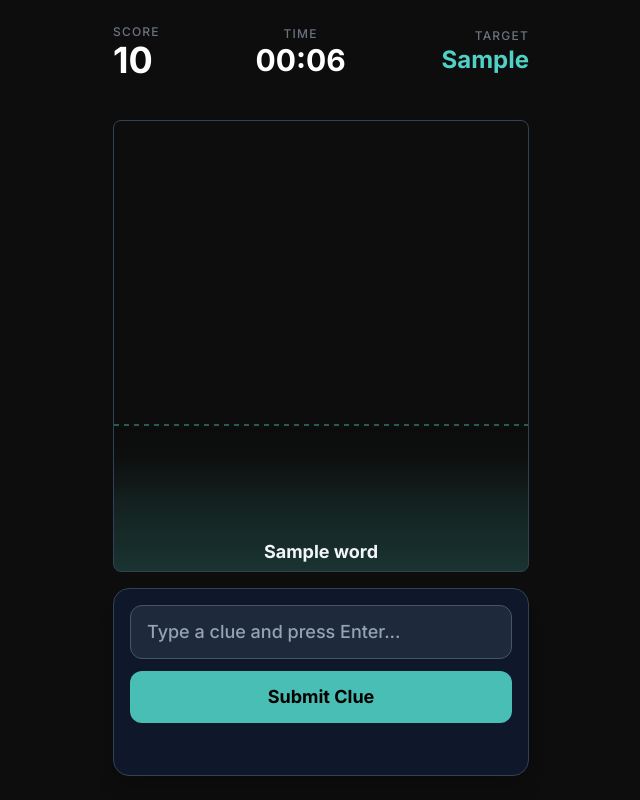
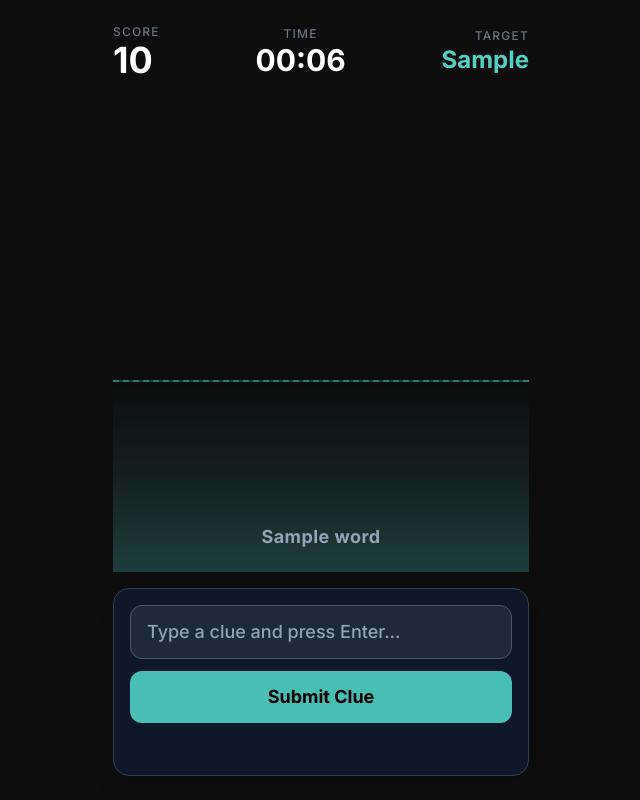
Before and after one commit to LeoFBW/SemantrisPlus, a Flask app: template templates/arcade.html in a window 1280 px wide. Shown: the whole page, without its empty margins (319-959 px from the left). Run offline with Flask 3, Linux system fonts and the light colour scheme; the template is opened without the code that fills it: most values are stand-ins (such as "Sample title", 1, 10 or a date in 2020); some libraries are stand-ins or nearby versions.

Commit message:
GPT Enhanced

```diff
--- a/templates/arcade.html
+++ b/templates/arcade.html
@@ -3,7 +3,7 @@
 <head>
   <meta charset="UTF-8" />
   <meta name="viewport" content="width=device-width, initial-scale=1.0" />
-  <title>LLM Semantris Tower (Canvas)</title>
+  <title>LLM Semantris Tower</title>
 
   <script src="https://cdn.tailwindcss.com"></script>
   <script>
@@ -15,6 +15,20 @@
           },
           colors: {
             tealsoft: "#4fd1c5",
+          },
+          keyframes: {
+            dropIn: {
+              "0%": { transform: "translateY(-40px)", opacity: "0" },
+              "100%": { transform: "translateY(0)", opacity: "1" },
+            },
+            popOut: {
+              "0%": { transform: "scale(1)", opacity: "1" },
+              "100%": { transform: "scale(0.5) rotate(15deg)", opacity: "0" },
+            }
+          },
+          animation: {
+            dropIn: "dropIn 0.75s ease-out",
+            popOut: "popOut 0.5s ease-in",
           },
         },
       },
@@ -31,24 +45,85 @@
       background: #0d0d0d;
       overflow: hidden;
     }
-    /* We keep the scrollbar simple for now, as the canvas won't scroll */
-    ::-webkit-scrollbar {
+
+    .word-item {
+      transition: color 0.3s ease;
+      text-align: center;
+      padding: 0.3rem 1rem;
+    }
+
+    .removing {
+      animation: popOut 0.5s ease-in forwards;
+      z-index: 0;
+    }
+
+    .hit-zone-gradient {
+      background: linear-gradient(
+        to top,
+        rgba(79, 209, 197, 0.25),
+        rgba(79, 209, 197, 0.10),
+        transparent
+      );
+      pointer-events: none;
+      border-top: 2px dashed rgba(79, 209, 197, 0.4);
+    }
+
+    #tower-wrapper::-webkit-scrollbar {
       width: 4px;
     }
-    ::-webkit-scrollbar-thumb {
+    #tower-wrapper::-webkit-scrollbar-thumb {
       background: #4a5568;
       border-radius: 4px;
+    }
+
+    /* Semantris-style keyboard hook: invisible but focusable input */
+    #keyboard_hook_form {
+      position: fixed;
+      top: 0;
+      left: 0;
+      width: 1px;
+      height: 1px;
+      opacity: 0;
+      pointer-events: none;
+      z-index: -1;
+    }
+    #keyboard_hook_input {
+      width: 1px;
+      height: 1px;
+      border: none;
+      background: transparent;
+      color: transparent;
+      outline: none;
+    }
+
+    /* Window container to mimic Semantris wrapper */
+    #window_container {
+      width: 100vw;
+      height: 100vh;
+      display: flex;
+      align-items: center;
+      justify-content: center;
     }
   </style>
 </head>
 
-<body
-  class="font-inter text-slate-400"
-  data-initial-board="{{ game_board | join(',') }}"
-  data-initial-target="{{ target_word }}"
-  data-initial-score="{{ score }}"
->
+<body class="font-inter text-slate-400">
+
+  <!-- Semantris-style keyboard capture -->
+  <form id="keyboard_hook_form" autocomplete="off">
+    <input
+      id="keyboard_hook_input"
+      type="text"
+      autocomplete="off"
+      maxlength="1024"
+    />
+  </form>
+
+  <!-- Window container similar to original Semantris HTML -->
+  <div id="window_container">
+    <!-- Your existing game UI -->
     <div class="w-full max-w-md mx-auto flex flex-col h-screen px-4 py-6">
+
       <div class="flex items-center justify-between mb-6">
         <div>
           <div class="text-xs tracking-widest text-gray-500">SCORE</div>
@@ -73,13 +148,36 @@
         </div>
       </div>
 
-    <div class="relative flex-grow overflow-hidden my-4 border border-slate-700 rounded-lg">
-      <canvas id="game-canvas" class="w-full h-full"></canvas>
+      <div class="relative flex-grow overflow-hidden my-4">
+        <div
+          class="hit-zone-gradient absolute bottom-0 left-0 w-full h-48"
+        ></div>
+
+        <div
+          id="tower-wrapper"
+          class="h-full w-full overflow-y-auto absolute bottom-0 left-0"
+        >
+          <div
+            id="tower"
+            class="flex flex-col-reverse h-full px-4 py-4 space-y-2 space-y-reverse"
+          >
+            {% for word in game_board %}
+            <div
+              data-word="{{ word }}"
+              class="word-item text-lg font-semibold tracking-wide {% if word == target_word %}text-tealsoft font-bold{% else %}text-slate-400{% endif %}"
+              style="order: {{ loop.index0 }}"
+            >
+              {{ word }}
+            </div>
+            {% endfor %}
+          </div>
+        </div>
       </div>
 
       <div
         class="mt-auto rounded-2xl bg-slate-900 border border-slate-700 shadow-xl px-4 py-4"
       >
+        <!-- Visible clue display; can still be clicked and edited if you want -->
         <form id="clue-form">
           <input
             type="text"
@@ -102,9 +200,11 @@
         ></div>
       </div>
     </div>
+  </div>
 
   <script>
-    // --- 1. Get DOM Elements ---
+    // --- DOM references ---
+    const tower = document.getElementById("tower");
     const form = document.getElementById("clue-form");
     const input = document.getElementById("clue-input");
     const submitButton = document.getElementById("submit-button");
@@ -112,30 +212,105 @@
     const scoreDisplay = document.getElementById("score-display");
     const targetDisplay = document.getElementById("target-word-display");
     const timerDisplay = document.getElementById("timer-display");
+    const keyboardForm = document.getElementById("keyboard_hook_form");
+    const keyboardInput = document.getElementById("keyboard_hook_input");
+    const windowContainer = document.getElementById("window_container");
 
-    // --- 2. Canvas Setup ---
-    const canvas = document.getElementById("game-canvas");
-    const ctx = canvas.getContext("2d");
+    let animating = false;
 
-    // --- 3. Game State ---
-    // This object will hold *everything* about our game
-    const gameState = {
-      board: [],
-      targetWord: "",
-      score: 0,
-      animating: false,
-    };
+    // --- Timer ---
+    const startTime = Date.now();
+    setInterval(() => {
+      const elapsed = Math.floor((Date.now() - startTime) / 1000);
+      const m = String(Math.floor(elapsed / 60)).padStart(2, "0");
+      const s = String(elapsed % 60).padStart(2, "0");
+      timerDisplay.textContent = `${m}:${s}`;
+    }, 1000);
 
-    // --- 4. Game Constants ---
-    const WORD_HEIGHT = 36; // Height of each word line in pixels
-    const HIT_ZONE_WORDS = 4;
-    const HIT_ZONE_HEIGHT = WORD_HEIGHT * HIT_ZONE_WORDS;
-    const ANNIHILATION_LINE_Y = HIT_ZONE_HEIGHT + 2; // Y-position from bottom
+    // --- Focus keyboard hook like Semantris ---
+    function focusKeyboardInput() {
+      if (keyboardInput) {
+        keyboardInput.focus();
+      }
+    }
+    focusKeyboardInput();
+    window.addEventListener("click", focusKeyboardInput);
 
-    // --- 5. Helper Functions (Form/Message) ---
-    // These are mostly unchanged
+    // Mirror hidden input → visible input for "Semant ris style" typing
+    if (keyboardInput) {
+      keyboardInput.addEventListener("input", () => {
+        input.value = keyboardInput.value;
+      });
+    }
+
+    // --- Shared submit logic for both inputs ---
+    async function handleClueSubmit(clueText) {
+      if (animating) return;
+
+      const clue = clueText.trim();
+      if (!clue) return;
+
+      setLoading(true);
+
+      try {
+        const res = await fetch("/rank", {
+          method: "POST",
+          headers: { "Content-Type": "application/json" },
+          body: JSON.stringify({ clue }),
+        });
+
+        const result = await res.json();
+        setLoading(false);
+
+        // Clear UI inputs so player can type next clue
+        input.value = "";
+        if (keyboardInput) keyboardInput.value = "";
+
+        if (result.error) {
+          showMessage(result.error, "error");
+          return;
+        }
+
+        animating = true;
+
+        if (result.hit) {
+          showMessage(
+            `Hit! Removed ${result.words_removed.length} word(s).`,
+            "hit"
+          );
+          animateHitAndRedraw(result);
+        } else {
+          showMessage("Miss! Tower reordered.", "miss");
+          updateTower(
+            result.new_board,
+            result.new_target,
+            result.new_score,
+            false
+          );
+          animating = false;
+        }
+      } catch (err) {
+        setLoading(false);
+        showMessage("Network error. Please try again.", "error");
+      } finally {
+        focusKeyboardInput();
+      }
+    }
+
+    // Visible form submit (bottom clue box)
+    form.addEventListener("submit", (e) => {
+      e.preventDefault();
+      handleClueSubmit(input.value);
+    });
+
+    // Hidden Semantris-style keyboard form submit
+    keyboardForm.addEventListener("submit", (e) => {
+      e.preventDefault();
+      handleClueSubmit(keyboardInput.value);
+    });
+
+    // --- Helper functions ---
     function setLoading(isLoading) {
-      gameState.animating = isLoading; // Use global state
       submitButton.disabled = isLoading;
       submitButton.textContent = isLoading ? "Thinking..." : "Submit Clue";
       if (isLoading) showMessage("");
@@ -151,167 +326,95 @@
       message.className = classes;
     }
 
-    // --- 6. Form Submit Handler (Logic is modified) ---
-    form.addEventListener("submit", async (e) => {
-      e.preventDefault();
-      if (gameState.animating) return;
+    // --- Animation functions (same logic, just factored) ---
 
-      const clue = input.value.trim();
-      if (!clue) return;
+    function animateHitAndRedraw(result) {
+      const wordsToRemove = new Set(result.words_removed);
 
-      setLoading(true);
-
-      try {
-        const res = await fetch("/rank", {
-          method: "POST",
-          headers: { "Content-Type": "application/json" },
-          body: JSON.stringify({ clue }),
-        });
-
-        const result = await res.json();
-        setLoading(false);
-        input.value = "";
-
-        if (result.error) {
-          showMessage(result.error, "error");
-          return;
-        }
-
-        // --- NEW CANVAS LOGIC ---
-        // Instead of complex DOM animations, we just update the
-        // game state. The `draw()` function will handle the rest.
-        // We also update the HTML UI displays.
-
-        gameState.board = result.new_board;
-        gameState.targetWord = result.new_target;
-        gameState.score = result.new_score;
-
-        scoreDisplay.textContent = result.new_score;
-        targetDisplay.textContent = result.new_target;
-
-        if (result.hit) {
-          showMessage(`Hit! Removed ${result.words_removed.length} word(s).`, "hit");
-          // NOTE: We are NOT animating yet. The words will
-          // just instantly update. Animation is the next complex step.
-        } else {
-          showMessage("Miss! Tower reordered.", "miss");
-        }
-
-      } catch (err) {
-        setLoading(false);
-        showMessage("Network error. Please try again.", "error");
+      tower.querySelectorAll(".word-item").forEach((el) => {
+        if (wordsToRemove.has(el.dataset.word)) {
+          el.classList.add("removing");
         }
       });
 
-    // --- 7. The Render Loop ---
-
-    /**
-     * Resizes the canvas to match its display size.
-     * This is crucial for crisp text and graphics.
-     */
-    function resizeCanvas() {
-      const { width, height } = canvas.getBoundingClientRect();
-      canvas.width = width * window.devicePixelRatio;
-      canvas.height = height * window.devicePixelRatio;
-      ctx.scale(window.devicePixelRatio, window.devicePixelRatio);
-      return { width, height };
+      setTimeout(() => {
+        updateTower(
+          result.new_board,
+          result.new_target,
+          result.new_score,
+          true
+        );
+        animating = false;
+      }, 500);
     }
 
-    /**
-     * The main draw function. This is called ~60 times per second.
-     */
-    function draw() {
-      // Get the *CSS* dimensions of the canvas
-      const { width, height } = resizeCanvas();
+    function updateTower(wordList, newTarget, newScore, isHit) {
+      // FLIP: First
+      const existingElements = new Map();
+      const firstPositions = new Map();
 
-      // Clear the canvas
-      ctx.clearRect(0, 0, width, height);
+      const query = isHit ? ".word-item:not(.removing)" : ".word-item";
+      tower.querySelectorAll(query).forEach((el) => {
+        const word = el.dataset.word;
+        existingElements.set(word, el);
+        firstPositions.set(word, el.getBoundingClientRect());
+      });
 
-      // --- Draw Hit Zone Gradient ---
-      const gradient = ctx.createLinearGradient(0, height, 0, height - HIT_ZONE_HEIGHT);
-      gradient.addColorStop(0, "rgba(79, 209, 197, 0.20)");
-      gradient.addColorStop(0.5, "rgba(79, 209, 197, 0.10)");
-      gradient.addColorStop(1, "transparent");
-      ctx.fillStyle = gradient;
-      ctx.fillRect(0, height - HIT_ZONE_HEIGHT, width, HIT_ZONE_HEIGHT);
+      // Clear and rebuild tower in new order
+      tower.innerHTML = "";
+      const newTargetLower = newTarget.toLowerCase();
+      const elementsToAnimate = [];
 
-      // --- Draw Annihilation Line ---
-      ctx.save(); // Save current state
-      ctx.strokeStyle = "rgba(79, 209, 197, 0.4)";
-      ctx.lineWidth = 2;
-      ctx.setLineDash([5, 5]);
-      ctx.beginPath();
-      const lineY = Math.floor(height - ANNIHILATION_LINE_Y);
-      ctx.moveTo(0, lineY);
-      ctx.lineTo(width, lineY);
-      ctx.stroke();
-      ctx.restore(); // Restore to solid line
+      wordList.forEach((word, idx) => {
+        const el = document.createElement("div");
+        el.dataset.word = word;
+        el.textContent = word;
+        el.style.order = idx;
+        el.className = "word-item text-lg font-semibold tracking-wide";
 
-      // --- Draw Words ---
-      ctx.textAlign = "center";
-      ctx.textBaseline = "middle";
-      const centerX = width / 2;
-
-      gameState.board.forEach((word, index) => {
-        // Calculate Y position (from the bottom up)
-        const y = height - (index * WORD_HEIGHT) - (WORD_HEIGHT / 2);
-
-        // Stop drawing words that are off-screen
-        if (y < -WORD_HEIGHT) {
-          return;
+        if (existingElements.has(word)) {
+          const firstPos = firstPositions.get(word);
+          elementsToAnimate.push({ el, firstPos });
+        } else {
+          el.classList.add("animate-dropIn");
         }
 
-        // Set styles
-        if (word.toLowerCase() === gameState.targetWord.toLowerCase()) {
-          ctx.font = "bold 1.125rem Inter, sans-serif"; // 18px
-          ctx.fillStyle = "#4fd1c5"; // tealsoft
-        } else if (index < HIT_ZONE_WORDS) {
-          ctx.font = "600 1.125rem Inter, sans-serif";
-          ctx.fillStyle = "#f1f5f9"; // slate-100
+        if (word.toLowerCase() === newTargetLower) {
+          el.classList.add("text-tealsoft", "font-bold");
+        } else if (idx < 4) {
+          el.classList.add("text-slate-100");
         } else {
-          ctx.font = "600 1.125rem Inter, sans-serif";
-          ctx.fillStyle = "#94a3b8"; // slate-400
+          el.classList.add("text-slate-400");
         }
 
-        ctx.fillText(word, centerX, y);
+        tower.appendChild(el);
       });
+
+      // FLIP: Invert & Play
+      elementsToAnimate.forEach(({ el, firstPos }) => {
+        const lastPos = el.getBoundingClientRect();
+        const deltaY = firstPos.top - lastPos.top;
+
+        if (Math.abs(deltaY) > 1) {
+          el.style.transition = "none";
+          el.style.transform = `translateY(${deltaY}px)`;
+          el.offsetHeight;
+          el.style.transition = "transform 0.5s ease";
+          el.style.transform = "translateY(0px)";
+          el.addEventListener(
+            "transitionend",
+            () => {
+              el.style.transition = "";
+              el.style.transform = "";
+            },
+            { once: true }
+          );
         }
+      });
 
-    /**
-     * The main game loop.
-     */
-    function gameLoop() {
-      draw();
-      requestAnimationFrame(gameLoop);
+      scoreDisplay.textContent = newScore;
+      targetDisplay.textContent = newTarget;
     }
-
-    /**
-     * Initializes the game.
-     */
-    function init() {
-      // Read initial data from the <body> tag
-      const body = document.body;
-      const initialBoardStr = body.dataset.initialBoard;
-      gameState.board = initialBoardStr ? initialBoardStr.split(",") : [];
-      gameState.targetWord = body.dataset.initialTarget || "";
-      gameState.score = parseInt(body.dataset.initialScore, 10) || 0;
-
-      // Timer (unchanged)
-      const startTime = Date.now();
-      setInterval(() => {
-        const elapsed = Math.floor((Date.now() - startTime) / 1000);
-        const m = String(Math.floor(elapsed / 60)).padStart(2, "0");
-        const s = String(elapsed % 60).padStart(2, "0");
-        timerDisplay.textContent = `${m}:${s}`;
-      }, 1000);
-
-      // Start the render loop!
-      gameLoop();
-    }
-
-    // --- 8. Start the Game ---
-    init();
-
   </script>
 </body>
 </html>
```
Also changed, not shown: 1 other file. Lines whose indentation alone changed are shown as unchanged.
